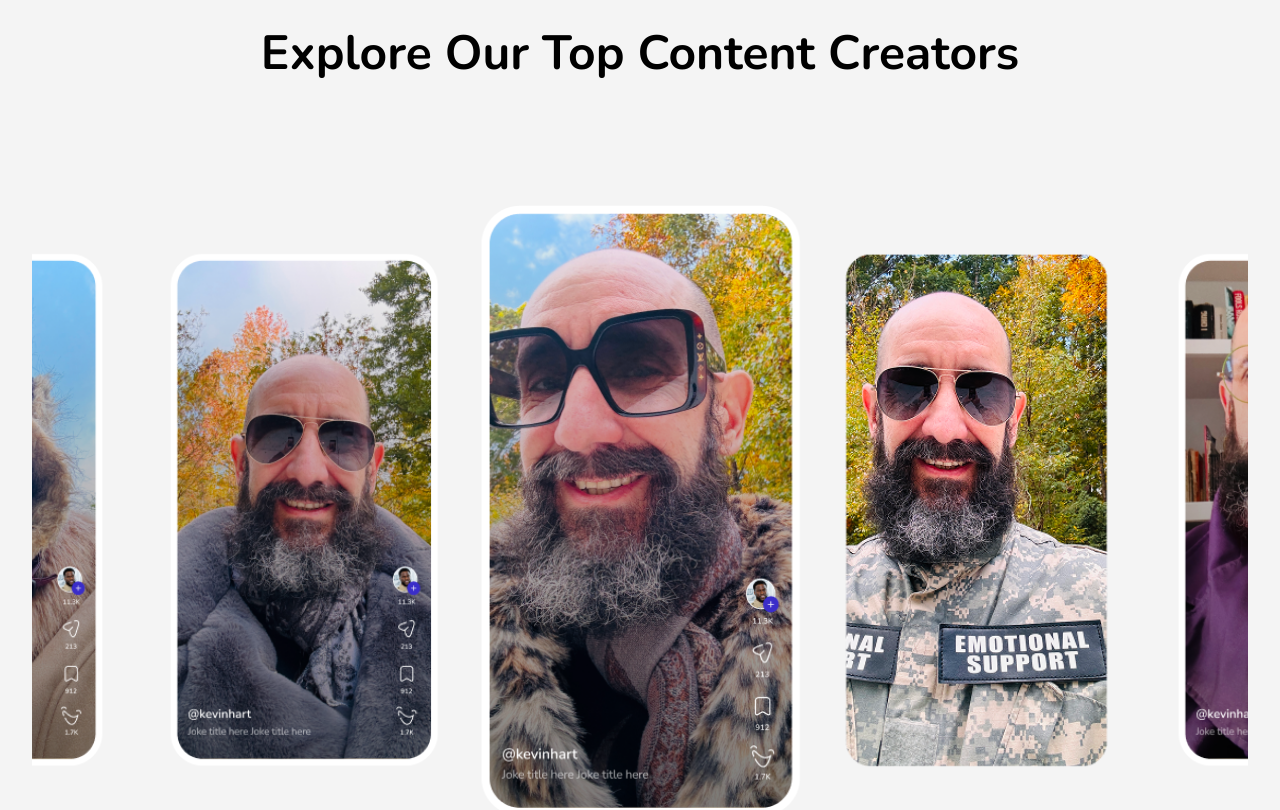
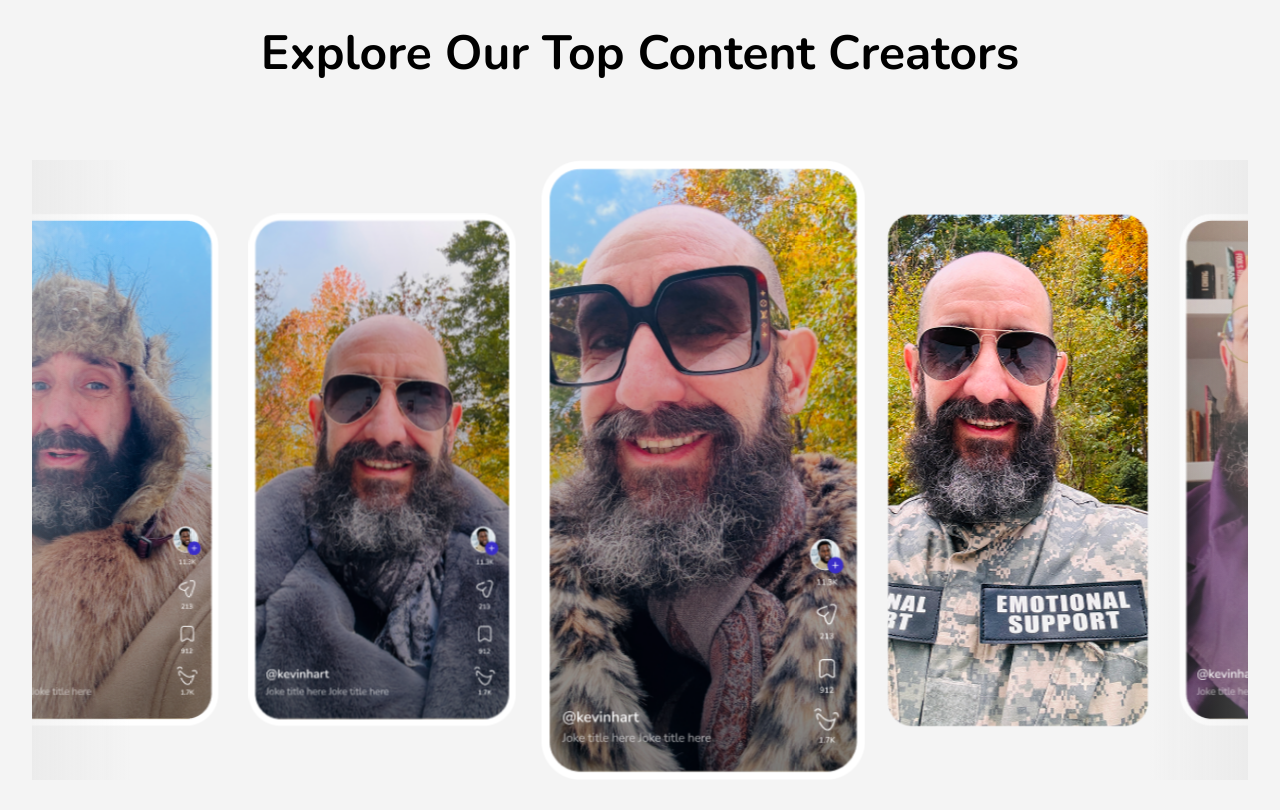
Before and after one commit to Scaleup-Pak/Landing-page-template, a React (Vite) app: page / in a window 1280 px wide. Shown: the part 2180-2990 px from the top of the page. Built offline with nearby package versions, Linux system fonts and the light colour scheme; no server answers.

Commit message:
feat: Implement Embla carousel with smooth animations and custom styles

```diff
--- a/src/components/Carousel.tsx
+++ b/src/components/Carousel.tsx
@@ -6,6 +6,7 @@ import image2 from "../assets/content-creator/2.png";
 import image3 from "../assets/content-creator/3.png";
 import image4 from "../assets/content-creator/4.png";
 import image5 from "../assets/content-creator/5.png";
+import './embla-carousel.css';
 interface CardData {
   id: number;
   imageUrl: string;
@@ -38,16 +39,19 @@ const EmblaCarousel: React.FC = () => {
   {
     align: 'center',
     loop: true,
-      skipSnaps: false,
+    skipSnaps: false,  // Changed from true to false
     dragFree: false,
     startIndex: 0,
+    inViewThreshold: 0.7,  // Added - only show slides 70% in view
+    containScroll: 'trimSnaps',  // Added
+    watchDrag: true,  // Added
   },
   [Autoplay({
     delay: 3000,
     stopOnInteraction: false,
     playOnInit: true,
     stopOnMouseEnter: false,
-      stopOnLastSnap: false
+    stopOnLastSnap: false  // Changed from true to false (for proper looping)
   })]
 );
 
@@ -121,18 +125,17 @@ const EmblaCarousel: React.FC = () => {
     <div className="h-[50px]"></div>
 
     {/* Carousel Component */}
-      <div className="w-full flex flex-col items-center justify-center p-4 md:p-8">
-        <div className="relative w-full">
-          <div className="overflow-hidden py-10" ref={emblaRef}>
-            <div className="flex items-center">
+    <div className="embla w-full flex flex-col items-center justify-center p-4 md:p-8">
+      <div className="embla__viewport relative w-full overflow-hidden" ref={emblaRef}>
+        <div className="embla__container flex items-center">
           {cards.map((card, index) => (
+            <div key={card.id} className="embla__slide">
               <CarouselCard
-                  key={card.id}
                 card={card}
                 isActive={index === selectedIndex}
               />
+            </div>
           ))}
-            </div>
         </div>
       </div>
     </div>
--- /dev/null
+++ b/src/components/embla-carousel.css
@@ -0,0 +1,52 @@
+.embla {
+  overflow: hidden;
+}
+
+.embla__viewport {
+  overflow: hidden;
+}
+
+.embla__container {
+  backface-visibility: hidden;
+  display: flex;
+  touch-action: pan-y pinch-zoom;
+  margin-left: calc(var(--slide-spacing) * -1);
+  transition: transform 0.5s cubic-bezier(0.25, 0.46, 0.45, 0.94); /* Added smooth animation */
+}
+
+.embla__slide {
+  backface-visibility: hidden;
+  flex: 0 0 auto;
+  min-width: 0;
+  padding-left: var(--slide-spacing);
+  position: relative;
+  opacity: 1;
+  transition: opacity 0.3s ease;
+}
+
+/* Mask the edges to hide repositioning slides */
+.embla__viewport::before,
+.embla__viewport::after {
+  content: '';
+  position: absolute;
+  top: 0;
+  bottom: 0;
+  width: 100px;
+  z-index: 10;
+  pointer-events: none;
+}
+
+.embla__viewport::before {
+  left: 0;
+  background: linear-gradient(to right, #D9D9D94D 0%, transparent 100%);
+}
+
+.embla__viewport::after {
+  right: 0;
+  background: linear-gradient(to left, #D9D9D94D 0%, transparent 100%);
+}
+
+/* Smooth transition when slides are being moved */
+.embla__container.is-dragging {
+  transition: none;
+}
--- a/src/index.css
+++ b/src/index.css
@@ -48,6 +48,7 @@
   }
 }
 
+
 /* Header Mobile Animation */
 @keyframes slideInUp {
   from {
```
Lines whose indentation alone changed are shown as unchanged.
